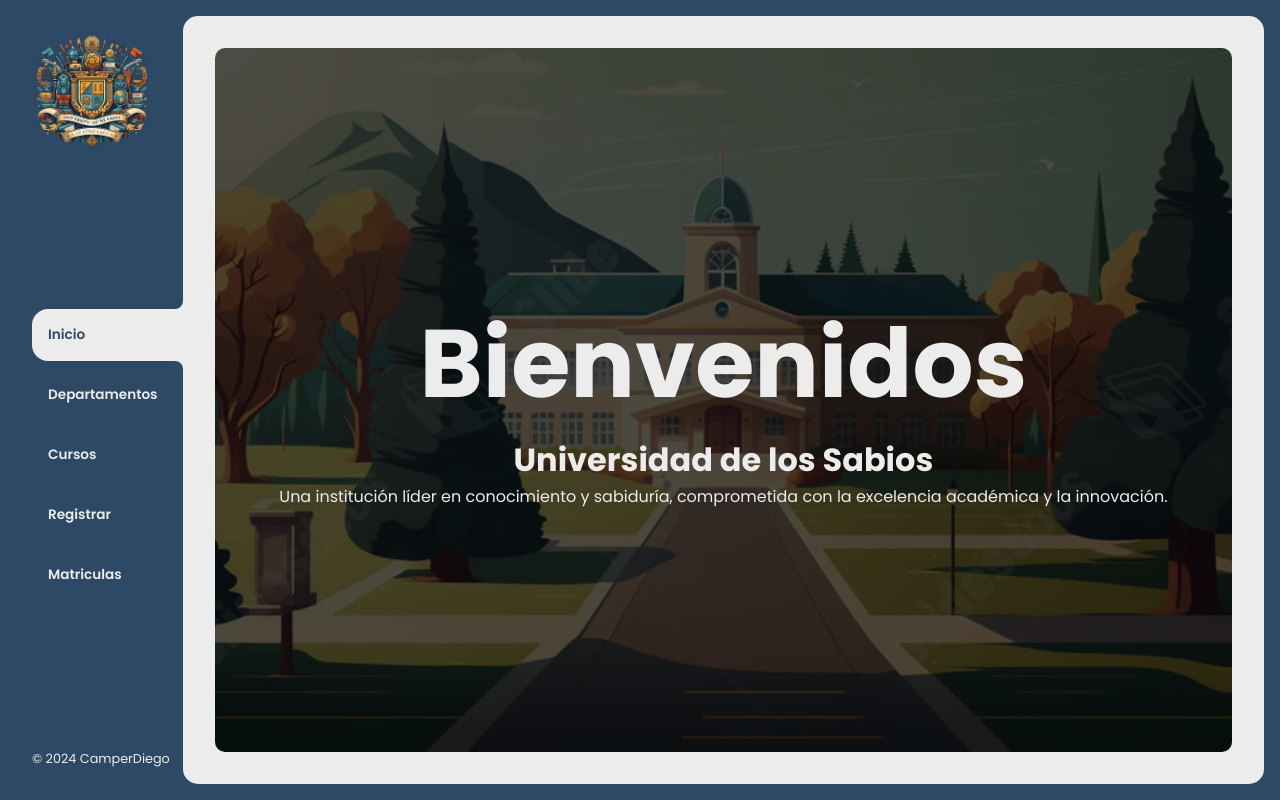
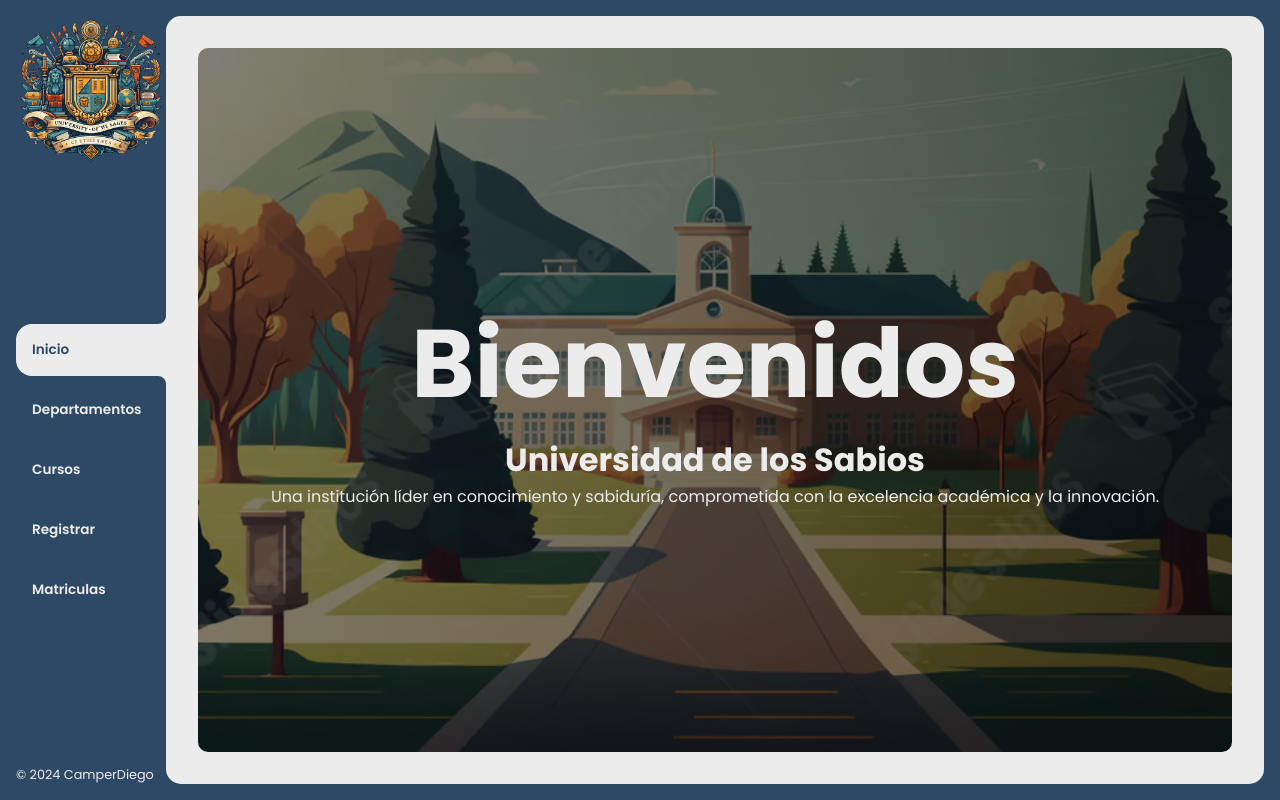
Before and after one commit to Diegofct/FiltroSistemaUniversidadJS, a plain HTML site: page index.html in a window 1280 px wide. Both pictures are taken after a click on the button "Inicio". Drawn offline with Linux system fonts and the light colour scheme.

Commit message:
Se avanza un poco en el diseño del proyecto

```diff
--- a/index.html
+++ b/index.html
@@ -12,9 +12,38 @@
 
     <div id="contenedor-principal">
 
-        <aside id="navbar"></aside>
+        <aside id="navbar">
+            <header class="logo">
+                <img src="img/logo.png" alt="logo">
+            </header>
+            <nav>
+                <ul class="menu">
+                    <li>
+                        <button id="inicio" class="boton-menu active">Inicio</button>
+                    </li>
+                    <li>
+                        <button id="departamentos" class="boton-menu">Departamentos</button>
+                    </li>
+                    <li>
+                        <button id="cursos" class="boton-menu">Cursos</button>
+                    </li>
+                    <li>
+                        <button id="registrar" class="boton-menu">Registrar</button>
+                    </li>
+                    <li>
+                        <button id="matriculas" class="boton-menu">Matriculas</button>
+                    </li>
+                </ul>
+            </nav>
+            <footer>
+                <p class="texto-footer"> © 2024 CamperDiego </p>
+            </footer>
+        </aside>
         <main id="contenido-principal">
             <section id="seccion-inicio"></section>
+            <section id="seccion-nosotros">
+            </section>
+
         </main>
 
     </div>
--- a/js/app.js
+++ b/js/app.js
@@ -1,5 +1,4 @@
 document.addEventListener('DOMContentLoaded', async ()=>{
-    cargarBarraNavegacion()
     cargarSeccionInicio()
 
 
--- a/js/componentes.js
+++ b/js/componentes.js
@@ -1,36 +1,8 @@
-const cargarBarraNavegacion = () => {
-    const navbar = document.getElementById('navbar')
-    navbar.innerHTML = `
-        <header class="logo">
-            <img src="img/logo.png" alt="logo">
-        </header>
-        <nav>
-            <ul class="menu">
-                <li>
-                    <button id="inicio" class="boton-menu active">Inicio</button>
-                </li>
-                <li>
-                    <button id="departamentos" class="boton-menu">Departamentos</button>
-                </li>
-                <li>
-                    <button id="cursos" class="boton-menu">Cursos</button>
-                </li>
-                <li>
-                    <button id="registrar" class="boton-menu">Registrar</button>
-                </li>
-                <li>
-                    <button id="matriculas" class="boton-menu">Matriculas</button>
-                </li>
-            </ul>
-        </nav>
-        <footer>
-            <p class="texto-footer"> © 2024 CamperDiego </p>
-        </footer>
-    `
-}
+const botonesMenu = document.querySelectorAll(".boton-menu")
+const seccionInicio = document.getElementById('seccion-inicio')
+const seccionNosotros = document.getElementById('seccion-nosotros')
 
 const cargarSeccionInicio = () => {
-    const seccionInicio = document.getElementById('seccion-inicio')
     seccionInicio.innerHTML = `
 
         <div class="texto-inicio">
@@ -41,3 +13,20 @@ const cargarSeccionInicio = () => {
 
     `
 }
+
+
+
+botonesMenu.forEach(boton => {
+    boton.addEventListener("click", (e) => {
+        botonesMenu.forEach(boton => boton.classList.remove("active"))
+        e.currentTarget.classList.add("active");
+
+        if (e.currentTarget.id === "inicio") {
+            cargarSeccionInicio()
+            seccionInicio.style.display = "grid"
+        } else if (e.currentTarget.id === "departamentos") {
+            seccionInicio.style.display = "none"
+        }
+
+    })
+})
--- a/styles/estilos.css
+++ b/styles/estilos.css
@@ -26,14 +26,14 @@ a {
 
 #contenedor-principal {
     display: grid;
-    grid-template-columns: 1fr 6fr;
+    grid-template-columns: 1fr 8fr;
     background-color: var(--clr-main);
 }
 
 /* Estilos menu navegación */
 
 #navbar {
-    padding: 2rem;
+    padding: 1rem;
     padding-right: 0;
     color: var(--clr-white);
     position: sticky;
@@ -45,8 +45,8 @@ a {
 }
 
 .logo img {
-    width: 120px;
-    height: 120px;
+    width: 150px;
+    height: 150px;
 
 }
 
@@ -122,7 +122,7 @@ main {
 #seccion-inicio{
     width: 100%;
     height: 100%;
-    background: linear-gradient(to right, rgb(0 0 0 / .7), rgb(0 0 0 / .7)), url(/img/fondo-inicio.jpeg)no-repeat;
+    background: linear-gradient(to right, rgb(0 0 0 / .5), rgb(0 0 0 / .6)), url(/img/fondo-inicio.jpeg)no-repeat;
     background-position: center;
     background-size: cover;
     border-radius: 10px;
```
